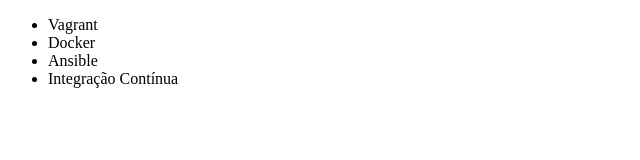
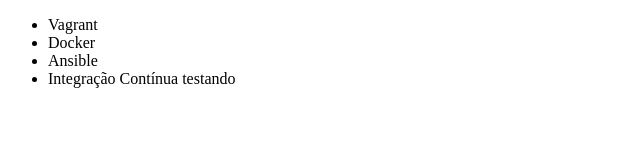
Before and after one commit to rodrigoosrn/alura-git, a plain HTML site: page index.html in a window 1280 px wide. Shown: the full height of the page, 0-640 px from the left. Drawn offline with Linux system fonts and the light colour scheme.

Commit message:
Renomeando curso de Integração Contínua

```diff
--- a/index.html
+++ b/index.html
@@ -9,7 +9,7 @@
         <li>Vagrant</li>
         <li>Docker</li>
         <li>Ansible</li>
-        <li>Integração Contínua</li>
+        <li>Integração Contínua testando</li>
     </ul>
 </body>
 </html>
```
